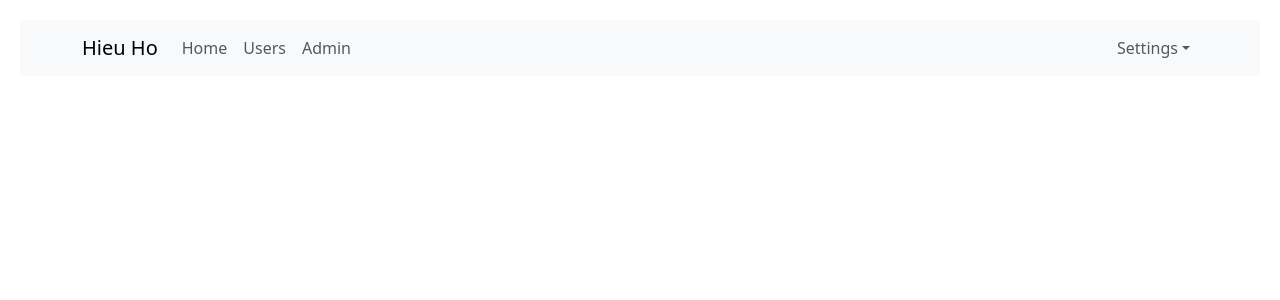
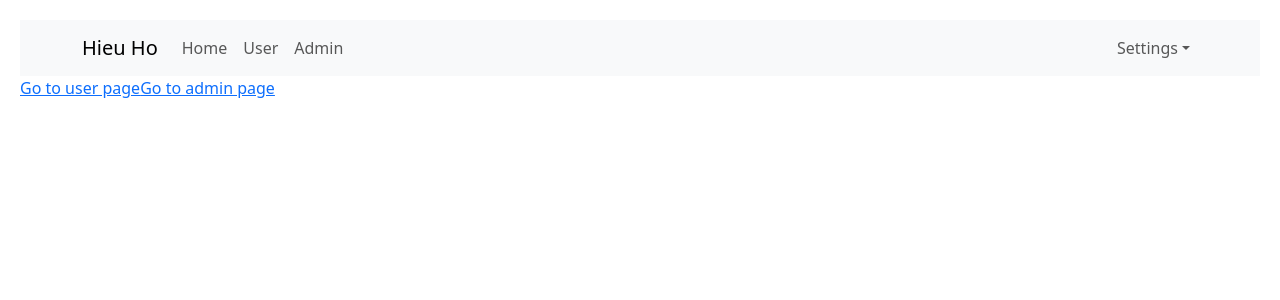
Before and after one commit to hieuhv92/create-react-app, a React (Create React App) app: page / in a window 1280 px wide. Shown: the top 300 px of the page. Built offline with nearby package versions, Linux system fonts and the light colour scheme.

Commit message:
React Router v1

```diff
--- a/src/App.js
+++ b/src/App.js
@@ -1,5 +1,6 @@
 import './App.scss';
 import Header from './components/Header/Header';
+import { Link } from 'react-router-dom';
 
 // Use class component => old
 // class App extends React.Component {
@@ -17,6 +18,10 @@ const App = () => {
   return (
     <div className="app-container">
       <Header />
+      <div>
+        <Link to='/users'>Go to user page</Link>
+        <Link to='/admin'>Go to admin page</Link>
+      </div>
     </div>
   );
 }
--- /dev/null
+++ b/src/components/Admin/Admin.js
@@ -0,0 +1,7 @@
+const Admin = (props) => {
+    return (
+        <div>Admin page</div>
+    )
+}
+
+export default Admin;
--- a/src/components/Header/Header.js
+++ b/src/components/Header/Header.js
@@ -2,6 +2,7 @@ import Container from 'react-bootstrap/Container';
 import Nav from 'react-bootstrap/Nav';
 import Navbar from 'react-bootstrap/Navbar';
 import NavDropdown from 'react-bootstrap/NavDropdown';
+import { Link } from 'react-router-dom';
 
 const Header = () => {
     return (
@@ -11,9 +12,12 @@ const Header = () => {
                 <Navbar.Toggle aria-controls="basic-navbar-nav" />
                 <Navbar.Collapse id="basic-navbar-nav">
                     <Nav className="me-auto">
-                        <Nav.Link href="#home">Home</Nav.Link>
-                        <Nav.Link href="#link">Users</Nav.Link>
-                        <Nav.Link href="#link">Admin</Nav.Link>
+                        <Link to='/' className='nav-link'>Home</Link>
+                        {/* <Nav.Link href="/">Home</Nav.Link> */}
+                        <Link to='/users' className='nav-link'>User</Link>
+                        {/* <Nav.Link href="/users">Users</Nav.Link> */}
+                        <Link to='/admin' className='nav-link'>Admin</Link>
+                        {/* <Nav.Link href="/admin">Admin</Nav.Link> */}
                     </Nav>
                     <Nav>
                         <NavDropdown title="Settings" id="basic-nav-dropdown">
--- /dev/null
+++ b/src/components/User/User.js
@@ -0,0 +1,7 @@
+const User = (props) => {
+    return (
+        <div>User page</div>
+    )
+}
+
+export default User;
--- a/src/index.js
+++ b/src/index.js
@@ -5,12 +5,21 @@ import reportWebVitals from './reportWebVitals';
 import { Provider } from 'react-redux';
 import store from './redux/store';
 import 'bootstrap/dist/css/bootstrap.min.css';
+import { BrowserRouter, Routes, Route } from 'react-router-dom';
+import User from './components/User/User';
+import Admin from './components/Admin/Admin';
 
 const root = ReactDOM.createRoot(document.getElementById('root'));
 root.render(
   <Provider store={store}>
     <React.StrictMode>
-      <App />
+      <BrowserRouter>
+        <Routes>
+          <Route index element={<App />} />
+          <Route path="users" element={<User />} />
+          <Route path="admin" element={<Admin />} />
+        </Routes>
+      </BrowserRouter>
     </React.StrictMode>
   </Provider>
 );
```
